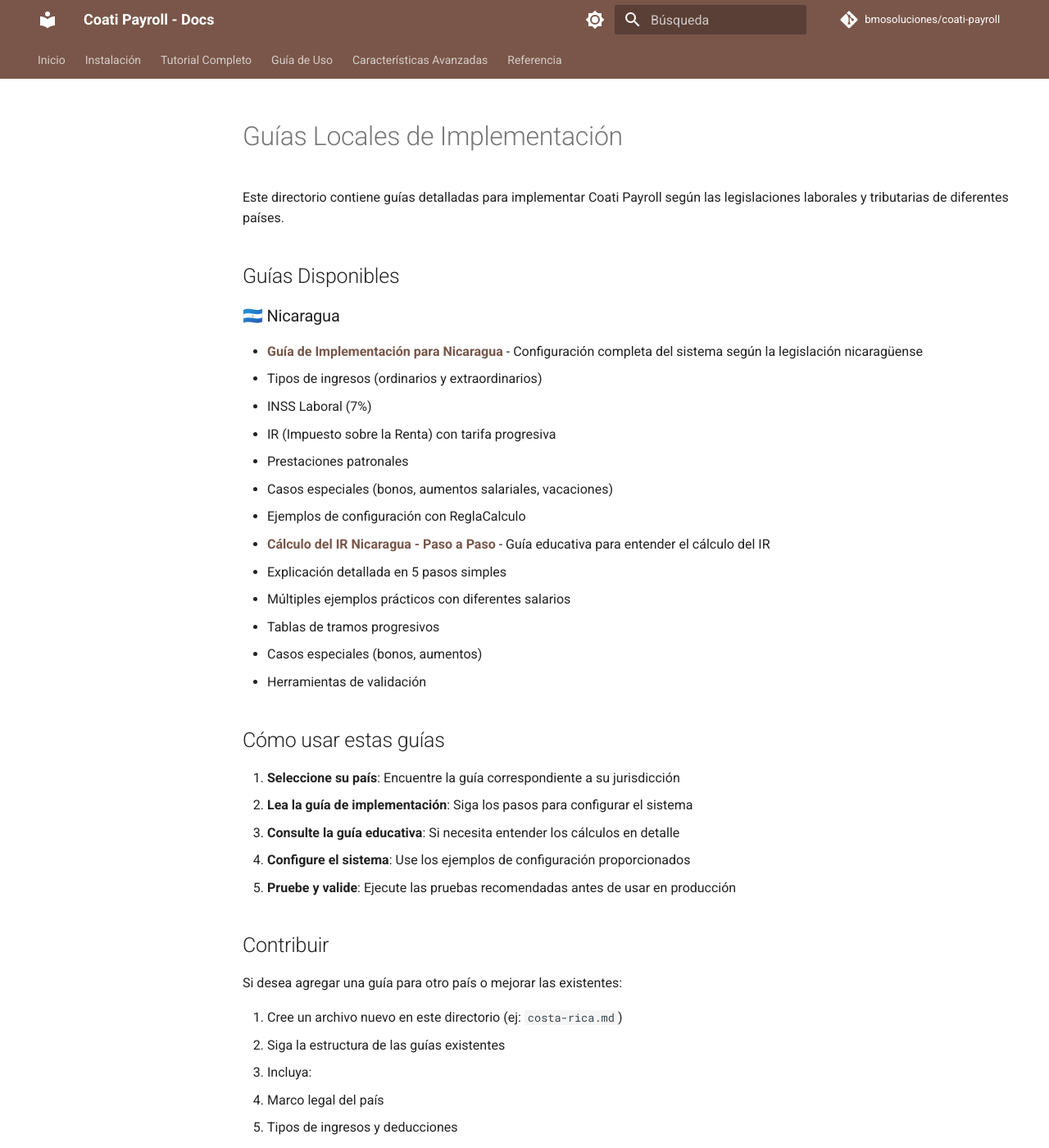
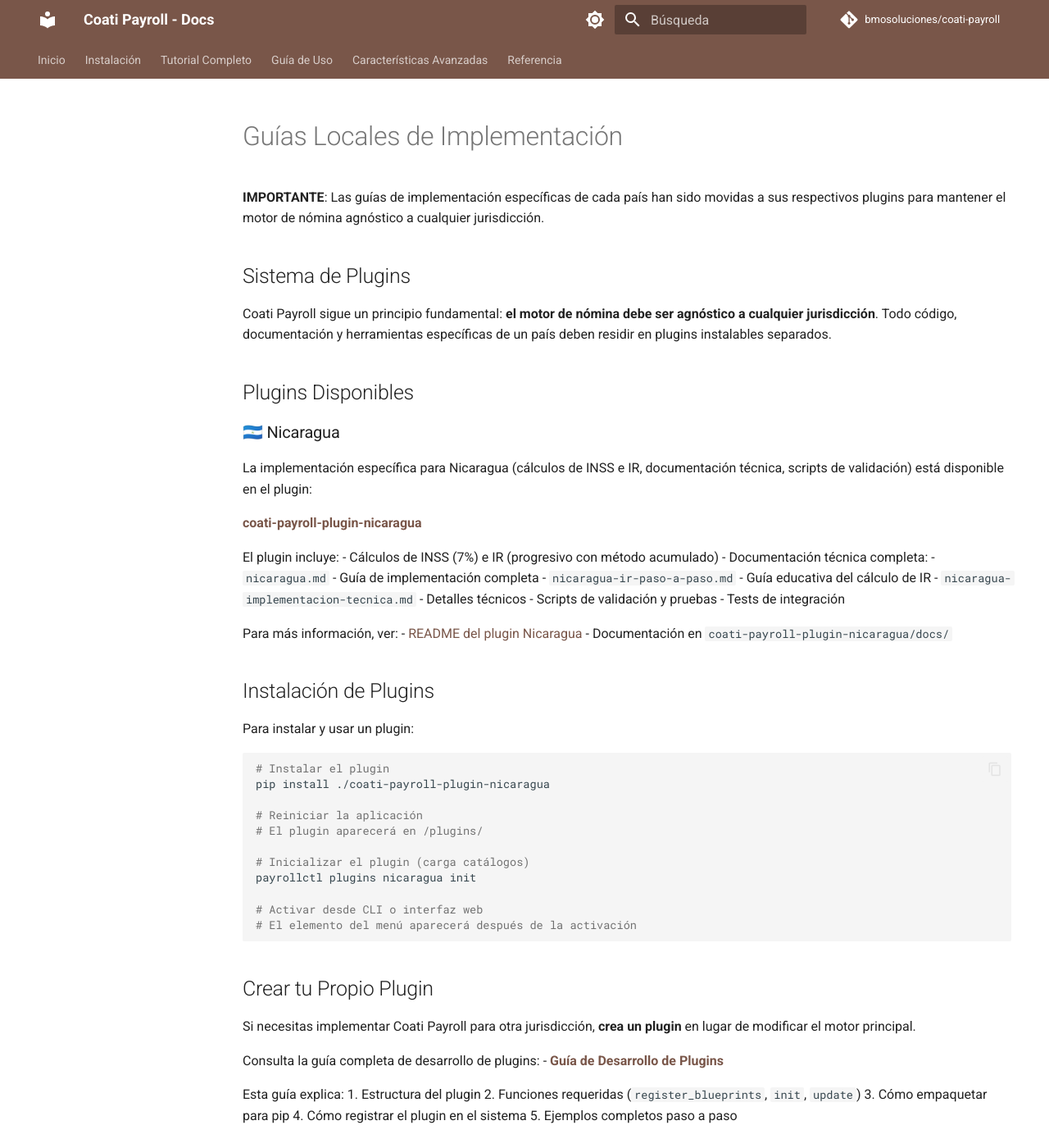
Before and after one commit to williamjmorenor/coati-payroll, an MkDocs documentation site: the page built from docs/local_guides/README.md, in a window 1280 px wide and 1400 px high. Shown: the whole window at 82% size. Built offline with MkDocs 1.6.1 and Material for MkDocs 9.7.7, drawn with Linux system fonts in a browser that asks for light colours; comment, search, counter and statistics services are not loaded; some of the changed text lies outside the part shown.

Commit message:
Update documentation with plugin information
- Added Plugin System section to main README
- Updated docs/local_guides/README.md to reference plugin system
- Documented how to install and use plugins
- Added link to Nicaragua plugin

Co-authored-by: williamjmorenor <3522386+williamjmorenor@users.noreply.github.com>

````diff
--- a/docs/local_guides/README.md
+++ b/docs/local_guides/README.md
@@ -1,49 +1,63 @@
 # Guías Locales de Implementación
 
-Este directorio contiene guías detalladas para implementar Coati Payroll según las legislaciones laborales y tributarias de diferentes países.
+**IMPORTANTE**: Las guías de implementación específicas de cada país han sido movidas a sus respectivos plugins para mantener el motor de nómina agnóstico a cualquier jurisdicción.
 
-## Guías Disponibles
+## Sistema de Plugins
+
+Coati Payroll sigue un principio fundamental: **el motor de nómina debe ser agnóstico a cualquier jurisdicción**. Todo código, documentación y herramientas específicas de un país deben residir en plugins instalables separados.
+
+## Plugins Disponibles
 
 ### 🇳🇮 Nicaragua
 
-- **[Guía de Implementación para Nicaragua](nicaragua.md)** - Configuración completa del sistema según la legislación nicaragüense
-  - Tipos de ingresos (ordinarios y extraordinarios)
-  - INSS Laboral (7%)
-  - IR (Impuesto sobre la Renta) con tarifa progresiva
-  - Prestaciones patronales
-  - Casos especiales (bonos, aumentos salariales, vacaciones)
-  - Ejemplos de configuración con ReglaCalculo
+La implementación específica para Nicaragua (cálculos de INSS e IR, documentación técnica, scripts de validación) está disponible en el plugin:
 
-- **[Cálculo del IR Nicaragua - Paso a Paso](nicaragua-ir-paso-a-paso.md)** - Guía educativa para entender el cálculo del IR
-  - Explicación detallada en 5 pasos simples
-  - Múltiples ejemplos prácticos con diferentes salarios
-  - Tablas de tramos progresivos
-  - Casos especiales (bonos, aumentos)
-  - Herramientas de validación
+**[coati-payroll-plugin-nicaragua](../../coati-payroll-plugin-nicaragua/)**
 
-## Cómo usar estas guías
+El plugin incluye:
+- Cálculos de INSS (7%) e IR (progresivo con método acumulado)
+- Documentación técnica completa:
+  - `nicaragua.md` - Guía de implementación completa
+  - `nicaragua-ir-paso-a-paso.md` - Guía educativa del cálculo de IR
+  - `nicaragua-implementacion-tecnica.md` - Detalles técnicos
+- Scripts de validación y pruebas
+- Tests de integración
 
-1. **Seleccione su país**: Encuentre la guía correspondiente a su jurisdicción
-2. **Lea la guía de implementación**: Siga los pasos para configurar el sistema
-3. **Consulte la guía educativa**: Si necesita entender los cálculos en detalle
-4. **Configure el sistema**: Use los ejemplos de configuración proporcionados
-5. **Pruebe y valide**: Ejecute las pruebas recomendadas antes de usar en producción
+Para más información, ver:
+- [README del plugin Nicaragua](../../coati-payroll-plugin-nicaragua/README.md)
+- Documentación en `coati-payroll-plugin-nicaragua/docs/`
 
-## Contribuir
+## Instalación de Plugins
 
-Si desea agregar una guía para otro país o mejorar las existentes:
+Para instalar y usar un plugin:
 
-1. Cree un archivo nuevo en este directorio (ej: `costa-rica.md`)
-2. Siga la estructura de las guías existentes
-3. Incluya:
-   - Marco legal del país
-   - Tipos de ingresos y deducciones
-   - Cálculos detallados con ejemplos
-   - Configuración paso a paso
-   - Casos especiales
-   - Herramientas de validación
-4. Actualice este README con la nueva guía
-5. Actualice `mkdocs.yml` para incluir la guía en la navegación
+```bash
+# Instalar el plugin
+pip install ./coati-payroll-plugin-nicaragua
+
+# Reiniciar la aplicación
+# El plugin aparecerá en /plugins/
+
+# Inicializar el plugin (carga catálogos)
+payrollctl plugins nicaragua init
+
+# Activar desde CLI o interfaz web
+# El elemento del menú aparecerá después de la activación
+```
+
+## Crear tu Propio Plugin
+
+Si necesitas implementar Coati Payroll para otra jurisdicción, **crea un plugin** en lugar de modificar el motor principal.
+
+Consulta la guía completa de desarrollo de plugins:
+- **[Guía de Desarrollo de Plugins](../guia/plugins.md)**
+
+Esta guía explica:
+1. Estructura del plugin
+2. Funciones requeridas (`register_blueprints`, `init`, `update`)
+3. Cómo empaquetar para pip
+4. Cómo registrar el plugin en el sistema
+5. Ejemplos completos paso a paso
 
 ## Estructura recomendada
 
````
Also changed, not shown: README.md (+27 -0 lines).
